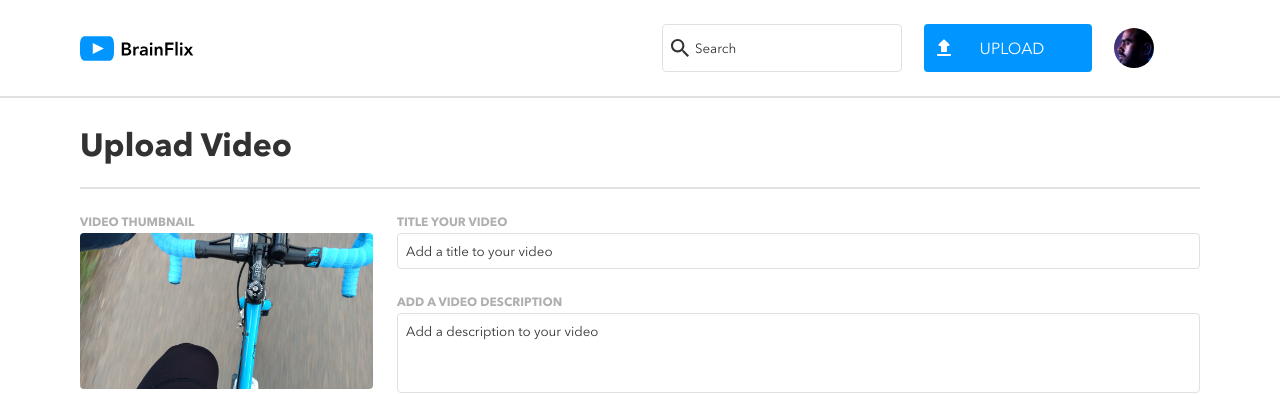
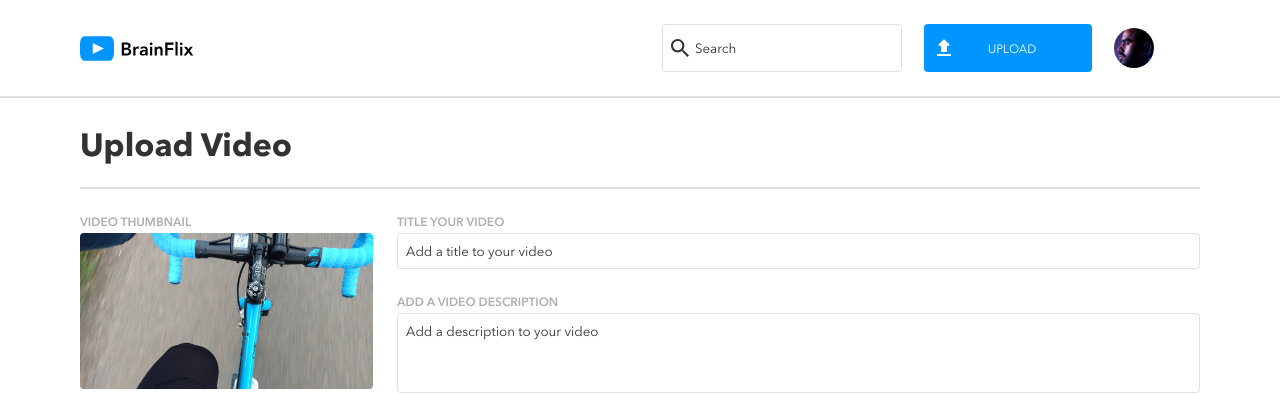
Before and after one commit to emwong101/emily-wong-brainflix, a React (Create React App) app: page /upload in a window 1280 px wide. Shown: the top 394 px of the page. Built offline with nearby package versions, Linux system fonts and the light colour scheme.

Commit message:
fixed font sizing for header button

```diff
--- a/src/components/sections/header/header.scss
+++ b/src/components/sections/header/header.scss
@@ -87,6 +87,7 @@
       margin: 0;
       flex: 1 1 0;
       font-family: "Avenir-Next";
+      font-size: 0.75rem;
     }
   }
 }
@@ -131,6 +132,10 @@
       margin-top: 0;
       flex: 1;
       order: 2;
+
+      &--text {
+        font-size: 0.75rem;
+      }
     }
   }
 }
--- a/src/pages/uploadPage/Upload.scss
+++ b/src/pages/uploadPage/Upload.scss
@@ -37,7 +37,7 @@
 
   &__label {
     color: colors.$primary-grey;
-    font-weight: bold;
+    font-weight: 600;
     font-size: 0.75rem;
     line-height: 20px;
     padding-top: 1rem;
```
